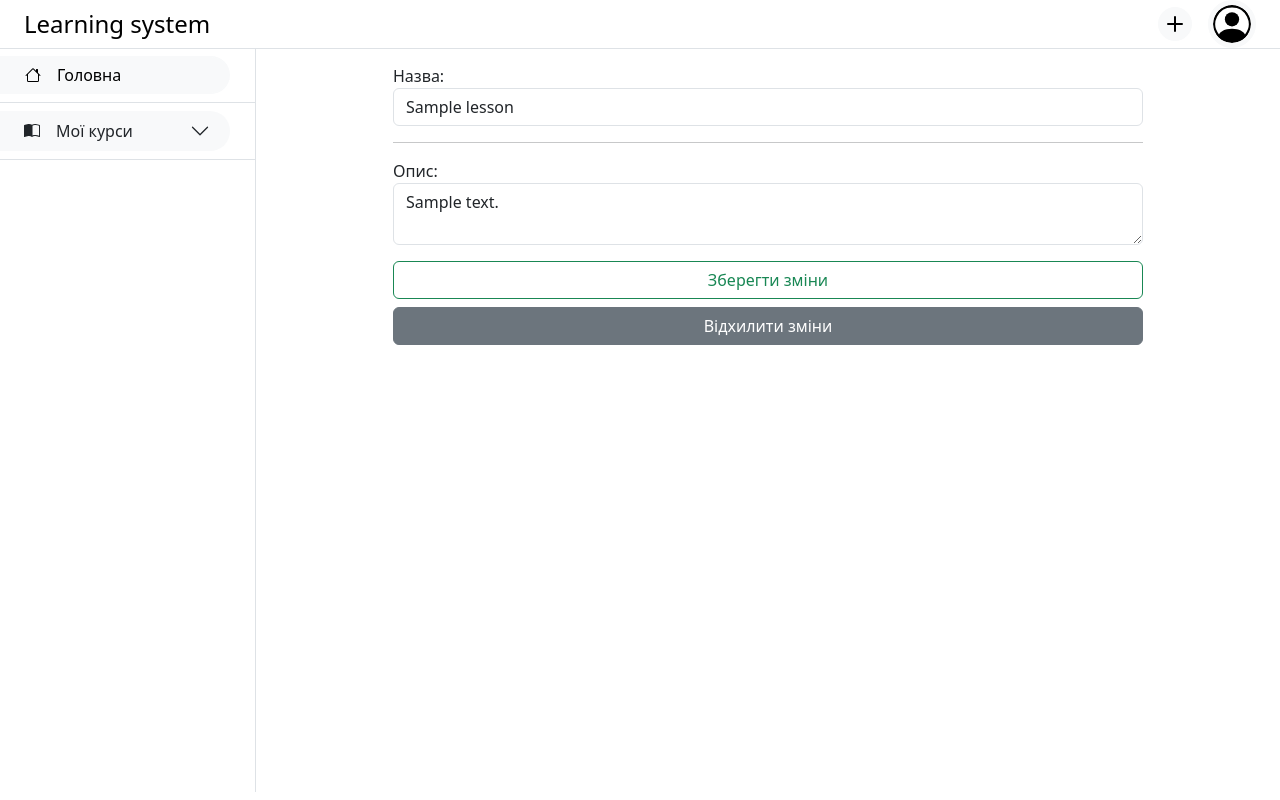
After one commit to VNIKUDA/learning_managment_system, a Django app: page /courses/lesson/1/update/ in a window 1280 px wide. The commit adds this page. Run offline with Django 5.2, Linux system fonts and the light colour scheme; a user stored in the database is signed in; tables that the repository leaves empty hold one stand-in row (values such as "Sample post").

Commit message:
Lesson update (teacher version)

```diff
--- a/courses/urls.py
+++ b/courses/urls.py
@@ -19,7 +19,8 @@ urlpatterns = [
 
     path("module/<int:pk>/lesson-create/", views.LessonCreateView.as_view(), name="lesson-create"),
     path("lesson/<int:pk>/", views.LessonDetailView.as_view(), name="lesson-detail"),
-    path("lesson/<int:pk>/delete", views.LessonDeleteView.as_view(), name="lesson-delete"),
+    path("lesson/<int:pk>/update/", views.LessonUpdateView.as_view(), name="lesson-update"),
+    path("lesson/<int:pk>/delete/", views.LessonDeleteView.as_view(), name="lesson-delete"),
 
     path("task/<int:pk>/complete/", views.CompletionCreateView.as_view(), name="completion-create"),
     path("task/<int:pk>/delete/", views.CompletionDeleteView.as_view(), name="completion-delete")
--- a/courses/views.py
+++ b/courses/views.py
@@ -144,6 +144,16 @@ class LessonDeleteView(DeleteView):
     def get_success_url(self) -> str:
         return reverse_lazy("courses:course-detail", kwargs={"pk": self.get_object().course.pk})
 
+
+class LessonUpdateView(UpdateView):
+    model = Lesson
+    fields = ["title", "description"]
+    context_object_name = "lesson"
+    template_name = "courses/lesson_update.html"
+
+    def get_success_url(self) -> str:
+        return reverse_lazy("courses:lesson-detail", kwargs={"pk": self.get_object().pk})
+
 class CompletionCreateView(CreateView):
     model = Completion
     fields = ["text"]
--- /dev/null
+++ b/templates/courses/lesson_update.html
@@ -0,0 +1,22 @@
+{% extends 'base.html' %}
+
+{% load completion %}
+{% block content %}
+<div class="container">
+    <div class="d-flex justify-content-center gap-3">
+        <form action="{% url 'courses:lesson-update' lesson.pk %}" method="post" class="w-75">
+            {% csrf_token %}
+            <label for="title">Назва: </label>
+            <input type="text" name="title" id="title" class="form-control" value="{{lesson.title}}" required>
+            <hr>
+            <p>
+                <label for="description">Опис: </label>
+                <textarea name="description" id="description" class="form-control" required>{{lesson.description}}</textarea>
+            </p>
+
+            <button type="submit" class="btn btn-outline-success w-100">Зберегти зміни</button>
+            <a href="{% url 'courses:lesson-detail' lesson.pk %}" class="btn btn-secondary w-100 mt-2">Відхилити зміни</a>
+        </form>
+    </div>
+</div>
+{% endblock %}
```
Also changed, not shown: templates/courses/teacher_lesson_detail.html (+11 -1 lines).
